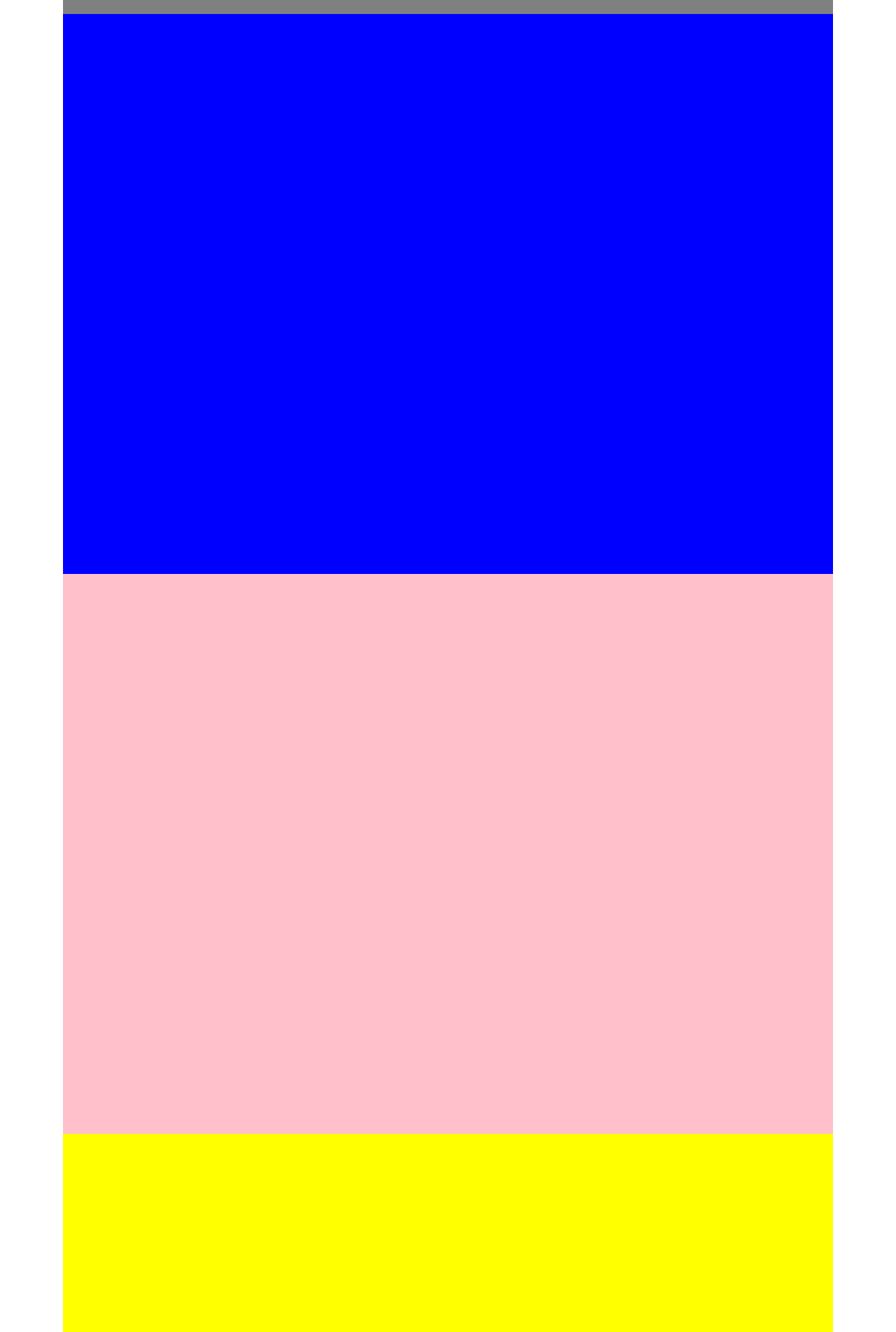
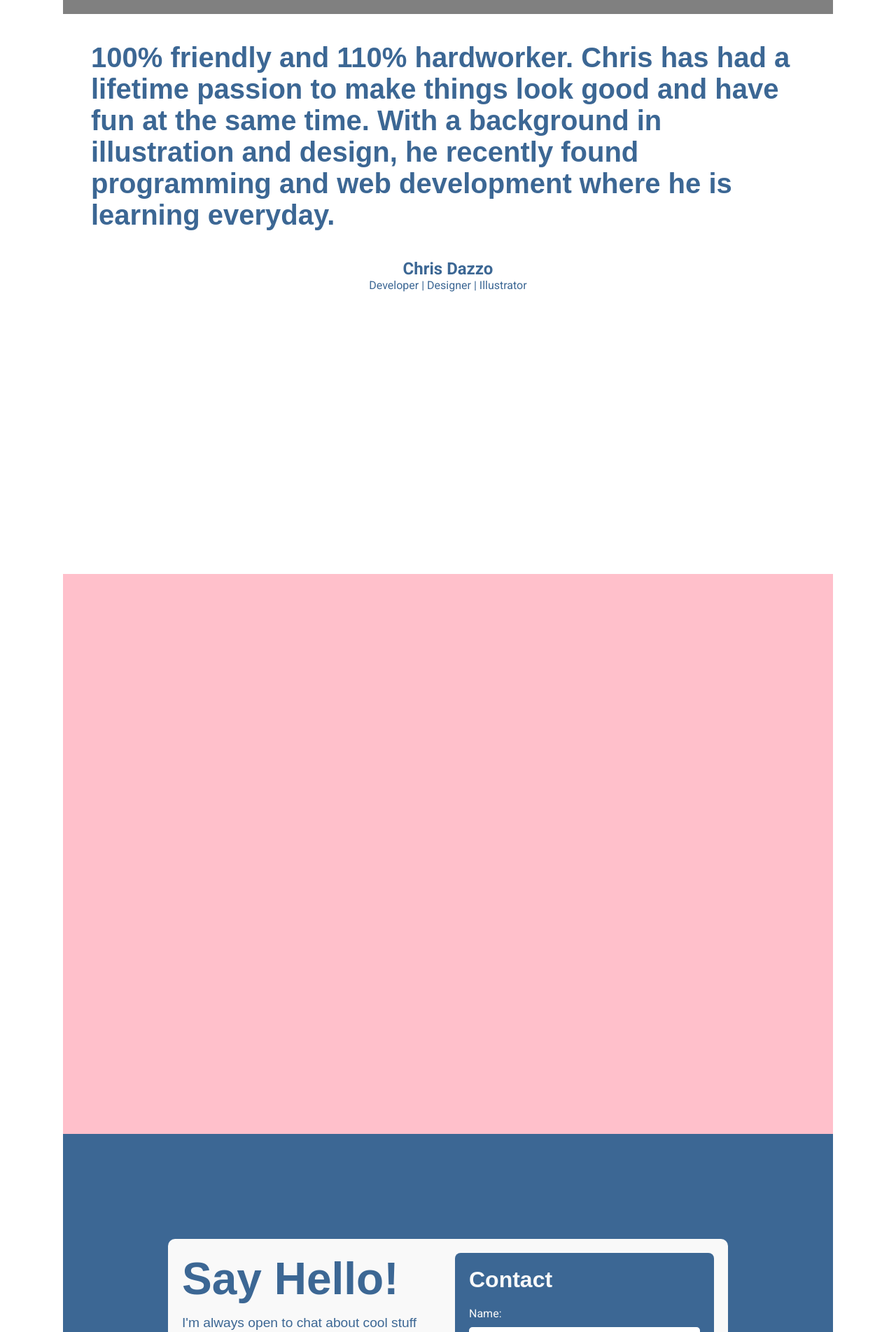
Before and after one commit to dazzoc/dazzoc, a React (Create React App) app: page / in a window 1280 px wide. Shown: the part 880-2783 px from the top of the page at 70% size. Built offline with nearby package versions, Linux system fonts and the light colour scheme.

Commit message:
wip: contact & about

```diff
--- a/src/components/About/AboutElements.js
+++ b/src/components/About/AboutElements.js
@@ -11,13 +11,48 @@ export const AboutContainer = styled.div`
 export const AboutBg = styled.div`
     width: 1100px;
     height: 800px;
-    background: blue;
+    background: #fff;
 `;
 
 export const AboutContent = styled.div`
     z-index: 3;
     max-width: 1100px;
     display: flex;
+    flex-direction: column;
     justify-content: center;
     align-items: center;
 `;
+
+export const Row1 = styled.h1`
+    display: flex;
+    justify-content: center;
+    align-items: center;
+    padding: 40px;
+    color: #3c6794;
+`;
+
+export const H1 = styled.h1`
+    @import url('https://fonts.googleapis.com/css2?family=Nunito:wght@300;400;500;600;700;800;900&family=Poppins:wght@300;400;500;600;700&display=swap');
+    font-family: 'Poppins', sans-serif;
+    font-size: 2.5rem;
+
+    @media screen and (max-width: 768px) {
+        font-size: 2rem;
+    }
+`;
+
+export const Row2 = styled.div`
+    display: flex;
+    flex-direction: column;
+    justify-content: center;
+    align-items: center;
+    color: #3c6794;
+`;
+
+export const Name = styled.h5`
+    font-size: 1.5rem;
+`;
+
+export const Title = styled.p`
+    font-size: 1rem;
+`
--- a/src/components/About/index.js
+++ b/src/components/About/index.js
@@ -1,11 +1,20 @@
-import { AboutContainer, AboutBg, AboutContent } from './AboutElements';
+import { Description } from '@mui/icons-material';
+import { AboutContainer, AboutBg, AboutContent, Row1, H1, Row2, Name, Title } from './AboutElements';
 
 function About() {
   return (
     <AboutContainer>
         <AboutBg>
             <AboutContent>
-
+                <Row1>
+                    <H1>
+                        100% friendly and 110% hardworker. Chris has had a lifetime passion to make things look good and have fun at the same time. With a background in illustration and design, he recently found programming and web development where he is learning everyday.
+                    </H1>
+                </Row1>
+                <Row2>
+                    <Name>Chris Dazzo</Name>
+                    <Title>Developer | Designer | Illustrator</Title>
+                </Row2>
             </AboutContent>
         </AboutBg>
     </AboutContainer>
--- a/src/components/Contact/ContactElements.js
+++ b/src/components/Contact/ContactElements.js
@@ -11,7 +11,10 @@ export const ContactContainer = styled.div`
 export const ContactBg = styled.div`
     width: 1100px;
     height: 800px;
-    background: yellow;
+    background: #3c6794;
+    display: flex;
+    justify-content: center;
+    align-items: center;
 `;
 
 export const ContactContent = styled.div`
@@ -20,4 +23,129 @@ export const ContactContent = styled.div`
     display: flex;
     justify-content: center;
     align-items: center;
+
+    @media screen and (max-width: 768px) {
+        flex-direction: column;
+    }
 `;
+
+export const Col1 = styled.div`
+    display: flex;
+    flex-direction: column;
+    align-items: flex-start;
+    width: 400px;
+    height: 500px;
+    padding: 20px 10px 20px 20px;
+    background-color: #f9f9f9;
+    color: #3c6794;
+    border-radius: 10px 0 0 10px;
+
+    @media screen and (max-width: 768px) {
+        height: 200px;
+        border-radius: 10px 10px 0 0;
+    }
+`;
+
+export const Header = styled.h1`
+    @import url('https://fonts.googleapis.com/css2?family=Nunito:wght@300;400;500;600;700;800;900&family=Poppins:wght@300;400;500;600;700&display=swap');
+    font-family: 'Nunito', sans-serif;
+    font-size: 4rem;
+
+    @media screen and (max-width: 768px) {
+        font-size: 2.5rem;
+    }
+`;
+
+export const SubHeader = styled.p`
+    @import url('https://fonts.googleapis.com/css2?family=Nunito:wght@300;400;500;600;700;800;900&family=Poppins:wght@300;400;500;600;700&display=swap');
+    font-family: 'Poppins', sans-serif;
+    font-size: 1.2rem;
+    width: 360px;
+    margin: 15px 0;
+
+    @media screen and (max-width: 768px) {
+        font-size: 1rem;
+    }
+`;
+
+export const SocalMediaLinks = styled.div`
+    display: flex;
+    flex-direction: row;
+    align-items: center;
+`;
+
+export const Col2 = styled.div`
+    display: flex;
+    flex-direction: column;
+    justify-content: center;
+    align-items: center;
+    width: 400px;
+    height: 500px;
+    padding: 20px 20px 20px 10px;
+    background-color: #f9f9f9;
+    color: #f9f9f9;
+    border-radius: 0 10px 10px 0;
+
+    @media screen and (max-width: 768px) {
+        border-radius: 0 0 10px 10px;
+        padding: 20px;
+    }
+`;
+
+export const FormWrapper = styled.div`
+    width: 370px;
+    height: 460px;
+    background: #3c6794;
+    padding: 20px;
+    border-radius: 8px;
+`;
+
+export const Form = styled.form`
+    display: flex;
+    flex-direction: column;
+`;
+
+export const ContactMe = styled.h1`
+    @import url('https://fonts.googleapis.com/css2?family=Nunito:wght@300;400;500;600;700;800;900&family=Poppins:wght@300;400;500;600;700&display=swap');
+    font-family: 'Nunito', sans-serif;
+    font-size: 2rem;
+`;
+
+export const Label = styled.label`
+    font-size: 1rem;
+    margin-top: 20px;
+`;
+
+export const Input = styled.input`
+    height: 35px;
+    margin-top: 10px;
+    padding: 0 10px 0 10px;
+    border: none;
+    outline: none;
+    border-radius: 5px;
+    font-size: 1rem;
+`;
+
+export const Comment = styled.textarea`
+    border: none;
+    outline: none;
+    border-radius: 5px;
+    margin-top: 10px;
+    height: 100px;
+    padding: 10px;
+    font-size: 1rem;
+    max-width: 330px;
+    max-height: 100px;
+    overflow: scroll;
+`;
+
+export const Submit = styled.input`
+    width: 70px;
+    height: 30px;
+    border: none;
+    outline: none;
+    margin-top: 20px;
+    background: #f9f9f9;
+    border-radius: 50px;
+    cursor: pointer;
+`;
--- a/src/components/Contact/index.js
+++ b/src/components/Contact/index.js
@@ -1,11 +1,38 @@
-import { ContactContainer, ContactBg, ContactContent } from './ContactElements';
+import InstagramIcon from '@mui/icons-material/Instagram';
+import LinkedInIcon from '@mui/icons-material/LinkedIn';
+import GitHubIcon from '@mui/icons-material/GitHub';
+import { ContactContainer, ContactBg, ContactContent, Col1, Col2, Header, SubHeader, SocalMediaLinks, FormWrapper, Form, ContactMe, Label, Input, Comment, Submit } from './ContactElements';
 
 function Contact() {
   return (
     <ContactContainer>
         <ContactBg>
             <ContactContent>
-
+                <Col1>
+                    <Header>Say Hello!</Header>
+                    <SubHeader>
+                        I'm always open to chat about cool stuff like design, Illustration or Development. Drop me a Line or follow me on Socal Media!
+                    </SubHeader>
+                    <SocalMediaLinks>
+                        <a href='https://www.linkedin.com/in/chris-dazzo/' target='_blank' rel="noreferrer" className='Contact-links'><LinkedInIcon/></a>
+                        <a href='https://github.com/dazzoc' target='_blank' rel="noreferrer" className='Contact-links'><GitHubIcon/></a>
+                        <a href='https://www.instagram.com/dazzo.c/' target='_blank' rel="noreferrer" className='Contact-links'><InstagramIcon/></a>
+                    </SocalMediaLinks>
+                </Col1>
+                <Col2>
+                    <FormWrapper>
+                        <Form>
+                            <ContactMe>Contact</ContactMe>
+                            <Label>Name:</Label>
+                            <Input type="text" placeholder='Jimmy Johns'></Input>
+                            <Label>Email:</Label>
+                            <Input type="text" placeholder='Jimmy@freesmells.com'></Input>
+                            <Label>Comment:</Label>
+                            <Comment type="text" placeholder='Hey we got the smells!'></Comment>
+                            <Submit type="submit" value="Submit!" />
+                        </Form>
+                    </FormWrapper>
+                </Col2>
             </ContactContent>
         </ContactBg>
     </ContactContainer>
--- a/src/index.css
+++ b/src/index.css
@@ -5,6 +5,11 @@
   margin: 0;
   padding: 0;
   font-family: 'Roboto', sans-serif;
+}
+
+a {
+  color: #3c6794;
+  text-decoration: none;
 }
 
 .logo {
@@ -69,3 +74,7 @@
   color: #fff;
   text-decoration: none;
 }
+
+.Contact-links {
+  margin: 5px;
+}
```
